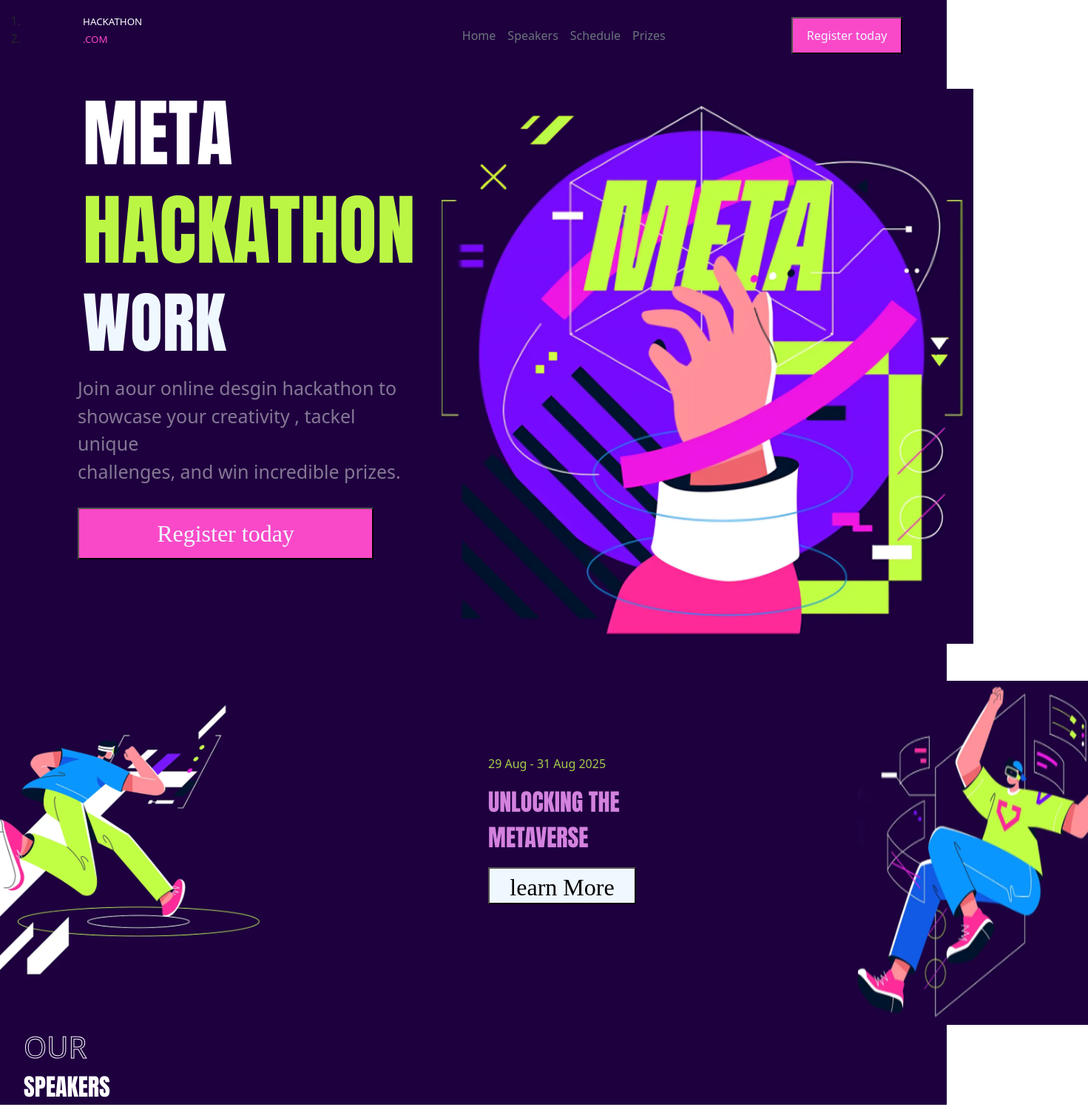
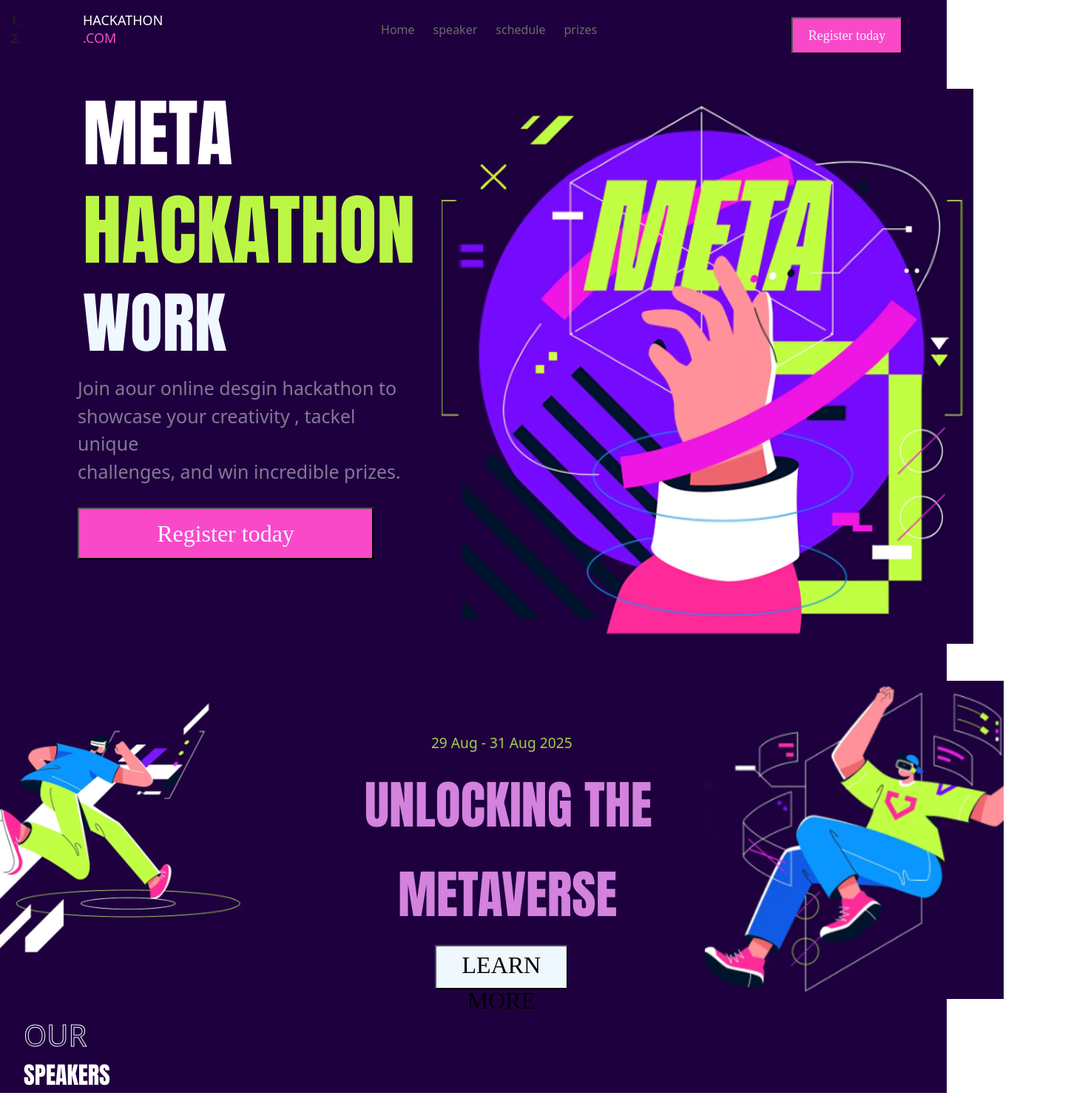
Before and after one commit to Abhishek974823/competition, a plain HTML site: page index.html in a window 1280 px wide. Shown: the whole page at 74% size, 1471 px wide, since content can reach past the window. Drawn offline with nearby package versions, Linux system fonts and the light colour scheme; a web font is replaced by a local one.

Commit message:
new change

```diff
--- a/index.html
+++ b/index.html
@@ -12,16 +12,21 @@
 <link href="https://fonts.googleapis.com/css2?family=Anton&family=Work+Sans:ital,wght@0,100..900;1,100..900&display=swap" rel="stylesheet">
 </head>
 <body>
-    <div class="main">
-
+    <main>
     <header class="d-flex flex-wrap align-items-center justify-content-center justify-content-md-between py-3 mb-4">
        <ol class="py3">
        <li><h1 class="heading">HACKATHON</h1></li>
         <li><h1 class="heading2">.COM</h1></li>
         </ol>
-        <div class="col-md-3 mb-2 mb-md-0">
-
-            <a href="/" class="d-inline-flex link-body-emphasis text-decoration-none"> <svg class="bi" width="40" height="32" role="img" aria-label="Bootstrap"><use xlink:href="#bootstrap"></use></svg> </a> </div> <ul class="nav col-12 col-md-auto mb-2 justify-content-center mb-md-0"> <li><a href="#" class="nav-link px-2 link-secondary">Home</a></li> <li><a href="#" class="nav-link px-2 link-secondary">Speakers</a></li> <li><a href="#" class="nav-link px-2 link-secondary">Schedule</a></li> <li><a href="#" class="nav-link px-2 link-secondary">Prizes</a></li> </ul> <div class="col-md-3 text-end"> <button class="button1" >Register today</button> </div>
+        <div class="nav">
+            <ol class="nav_list">
+                <li><a href="#" class="nav_item">Home</a></li>
+                <li><a href="#" class="nav_item">speaker</a></li>
+                <li><a href="#" class="nav_item">schedule</a></li>
+                <li><a href="#" class="nav_item">prizes</a></li>
+            </ol>
+        </div>
+        <button class="button1" >Register today</button> </div>
     </header>
 
 <div class="container2">
@@ -39,13 +44,14 @@
 <img src="1st_page_img (1).png" alt="img" class="image1">
 </div>
 <div class="container3">
-    <img src="left.png" alt="photo">
+    <img src="left.png" alt="photo"  class="image2">
     <div class="text_item2">
         <p class="date">29 Aug - 31 Aug 2025</p>
-        <p class="mesg2">  UNLOCKING THE METAVERSE</p>
-        <button class="button3" >learn More</button>
+        <p class="mesg2">  UNLOCKING THE</p>
+        <p class="mesg2 msg2">METAVERSE</p>
+        <button class="button3" >LEARN MORE</button>
     </div>
-    <img src="right.png" alt="photo">
+    <img src="right.png" alt="photo" class="image3">
 </div>
 <div class="container4">
     <div class="list2">
@@ -54,7 +60,8 @@
             <li class="SPEAKERS">SPEAKERS</li>
         </ol>
     </div>
-    </div>
+</main>
+
     <script src="https://cdn.jsdelivr.net/npm/bootstrap@5.3.8/dist/js/bootstrap.bundle.min.js" integrity="sha384-FKyoEForCGlyvwx9Hj09JcYn3nv7wiPVlz7YYwJrWVcXK/BmnVDxM+D2scQbITxI" crossorigin="anonymous"></script>
 </body>
 </html>
--- a/style.css
+++ b/style.css
@@ -1,7 +1,11 @@
 
 @import url('https://fonts.googleapis.com/css2?family=Anton&family=Jaro:opsz@6..72&family=Work+Sans:ital,wght@0,100..900;1,100..900&display=swap');
+@import url('https://fonts.googleapis.com/css2?family=Anton&family=Asimovian&family=Inter:ital,opsz,wght@0,14..32,100..900;1,14..32,100..900&family=Jaro:opsz@6..72&family=Work+Sans:ital,wght@0,100..900;1,100..900&display=swap');
+@import url('https://fonts.googleapis.com/css2?family=Alumni+Sans:ital,wght@0,100..900;1,100..900&family=Anton&family=Asimovian&family=Inter:ital,opsz,wght@0,14..32,100..900;1,14..32,100..900&family=Jaro:opsz@6..72&family=Work+Sans:ital,wght@0,100..900;1,100..900&display=swap');
 
-.main {
+
+
+main {
 
     background-color: #1f003f;
 
@@ -12,13 +16,13 @@ color: a;
 }
 .heading {
     color: white;
-    font-size: smaller;
+    font-size: large;
     display: inline;
     margin-left: 80px;
 }
 .heading2 {
     color:#F949C8;
-    font-size: smaller;
+    font-size: large;
     display: inline;
     margin-left: 80px;
 }
@@ -71,31 +75,36 @@ color: a;
     width: 150px;
     height: 50px;
     margin-right: 60px;
+    font-family: jaro;
+    font-size: large;
 }
 .container3 {
     margin-top: 50px;
     display: flex;
-    gap: 300px;
-
+    gap: 160px;
 }
 .date {
     color: #a6cc49;
+    font-size: larger;
+    margin-left: 90px;
 }
 .mesg2 {
     color:#d382de;
-    font-size: xx-large;
+    font-size: 70px;
     font-family: anton;
-    width: 200px;
+    min-width: 700px;
 }
 .button3 {
     background-color: aliceblue;
     font-family: jaro;
-    width: 200px;
-    height: 50px;
+    width: 180px;
+    height: 60px;
     font-size: xx-large;
+    margin-left: 95px;
 }
 .text_item2 {
-    margin-top: 100px;
+    margin-top: 70px;
+    width:300px;
 }
 .OUR {
  font-size: 40px;
@@ -114,3 +123,23 @@ color: a;
     width: 600px;
     margin-left: 80px;
 }
+.nav_list {
+    list-style: none;
+    display: flex;
+    gap:25px;
+}
+.nav a {
+ text-decoration: none;  /* removes underline */
+  color: rgb(107, 107, 107);
+}
+.image2 {
+    width: 450px;
+    height: 430px;
+}
+.image3 {
+    width: 450px;
+    height: 430px;
+}
+.msg2{
+    margin-left: 45px;
+}
```
